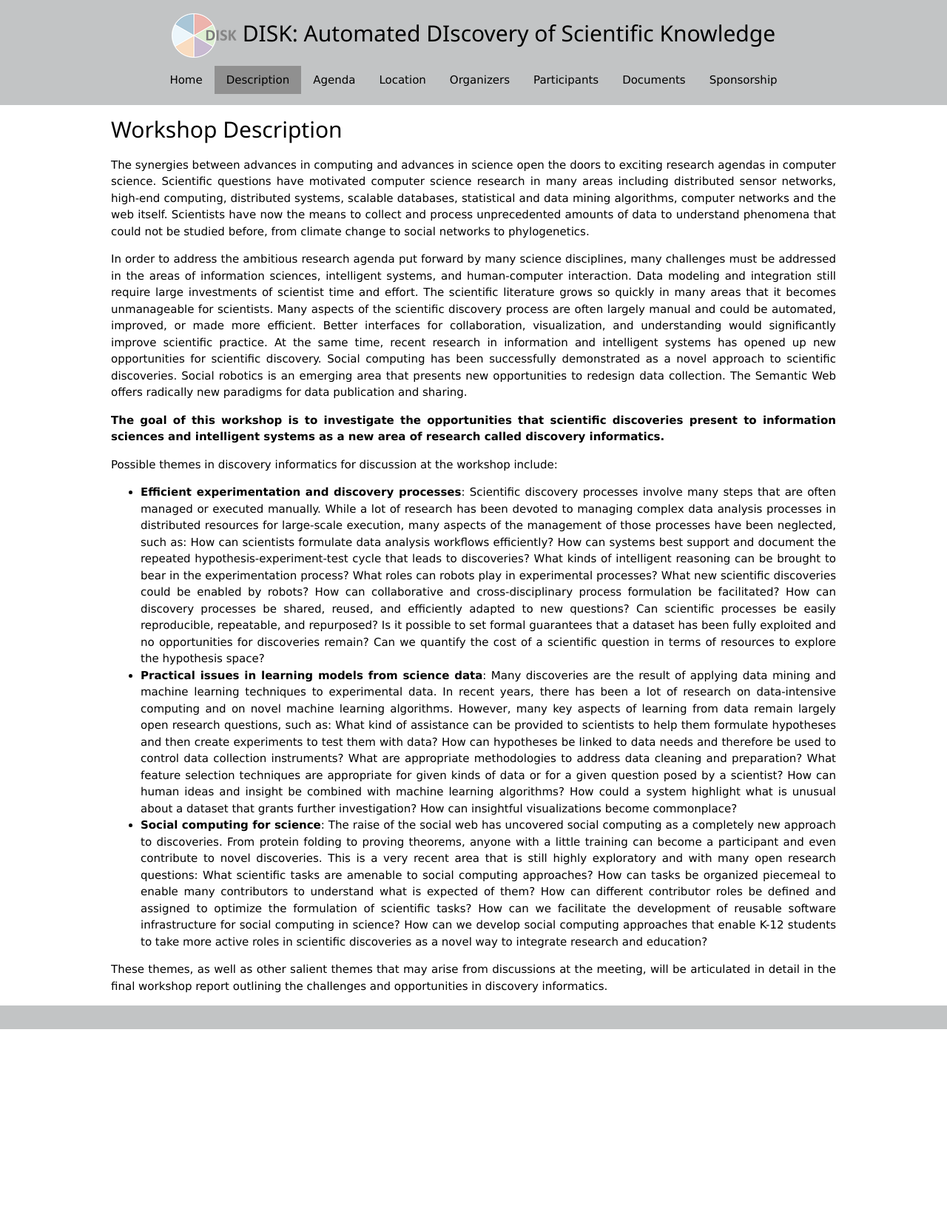
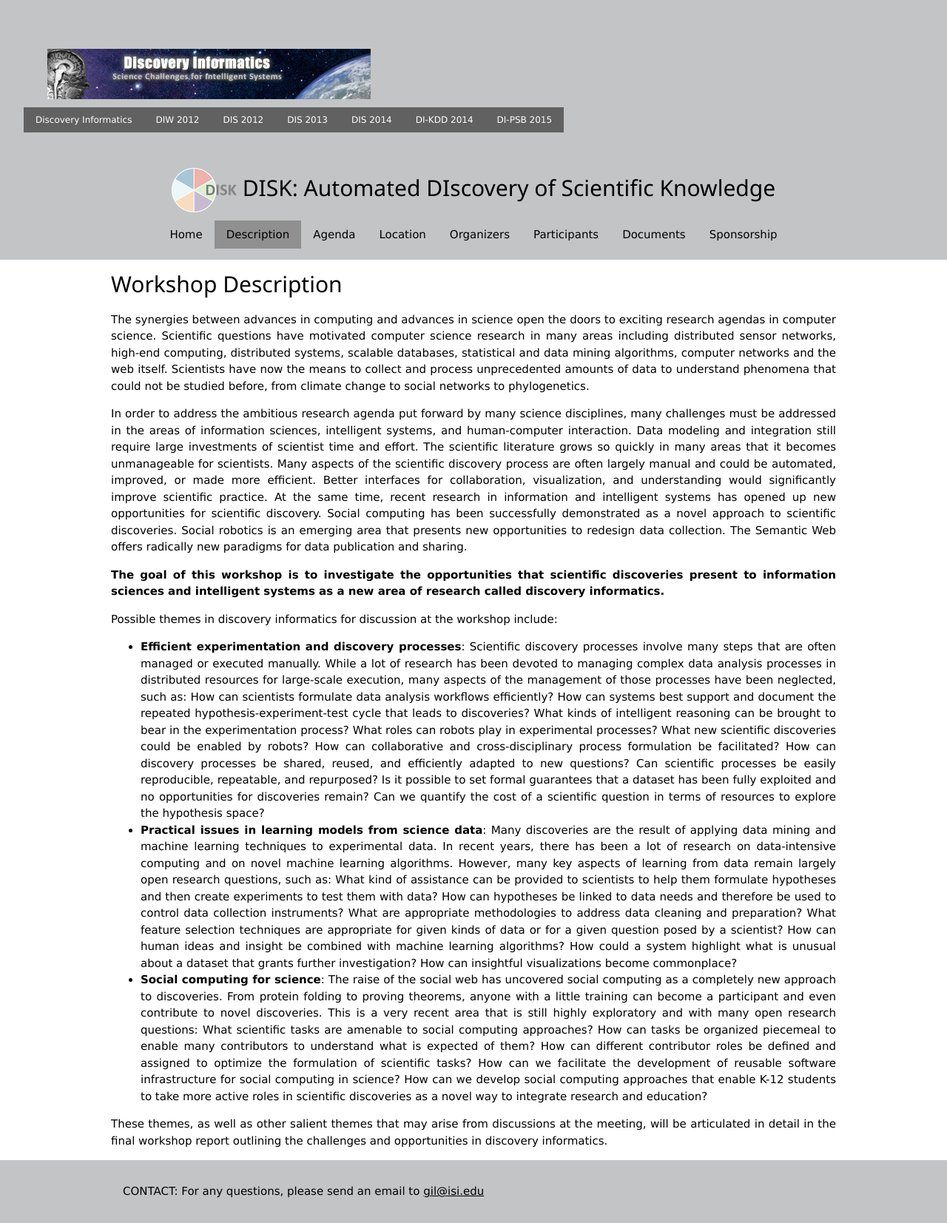
Before and after one commit to Cmheidelberg/discoveryInformatics-site, a plain HTML site: page DIW2012/description.html in a window 1280 px wide. Shown: the whole page at 74% size. Before the commit the page ends 1391 px from the top, so only its background shows below. Drawn offline with nearby package versions, Linux system fonts and the light colour scheme; no server answers; files whose address does not match are found by name.

Commit message:
added top menu to DIW2012 pages

```diff
--- a/DIW2012/description.html
+++ b/DIW2012/description.html
@@ -10,9 +10,17 @@
 <script>
 $(document).ready(function(){
     //load the parts of the page that are always the same across the portal
-    $("#footerContent").load("footer.html");
+    $("#topContent").load("../top_menu.html");
 });
 </script>
+
+<script>
+$(document).ready(function(){
+    //load the parts of the page that are always the same across the portal
+    $("#footerContent").load("../footer.html");
+});
+</script>
+
 
 <!-- Global site tag (gtag.js) - Google Analytics -->
 <script async src="https://www.googletagmanager.com/gtag/js?id=UA-118863115-5"></script>
@@ -25,6 +33,10 @@ $(document).ready(function(){
 </script>
 
 <body>
+
+<!-- Header (defined in top_menu.html)-->
+<header class="w3-container w3-theme-dark w3-padding-16" id ="topContent">
+</header>
 
 <header class="w3-container w3-theme w3-padding w3-center" id="topMenu">
 <div class="w3-container">
--- a/top_menu.html
+++ b/top_menu.html
@@ -25,7 +25,7 @@
 	<div class="w3-left">
 	    <div class="w3-bar w3-theme">
 	      <a href="index.html" class="w3-small w3-dark-grey w3-bar-item w3-button w3-padding-2">Discovery Informatics</a>
-	      <a href="DIW2012/index.html" class="w3-small w3-dark-grey w3-bar-item w3-button w3-padding-2">DIW 2012</a>
+	      <a href="../DIW2012/index.html" class="w3-small w3-dark-grey w3-bar-item w3-button w3-padding-2">DIW 2012</a>
 	      <a href="agenda.html" class="w3-small w3-dark-grey w3-bar-item w3-button w3-padding-8">DIS 2012</a>
 	      <a href="location.html" class="w3-small w3-dark-grey w3-bar-item w3-button w3-padding-8">DIS 2013</a>
 	      <a href="organizers.html" class="w3-small w3-dark-grey w3-bar-item w3-button w3-padding-8">DIS 2014</a>
```
Also changed, not shown: DIW2012/documents.html (+13 -1 lines), DIW2012/index.html (+13 -1 lines), DIW2012/location.html (+13 -1 lines), DIW2012/organizers.html (+13 -1 lines), DIW2012/participants.html (+13 -1 lines), DIW2012/sponsorship.html (+13 -1 lines).
